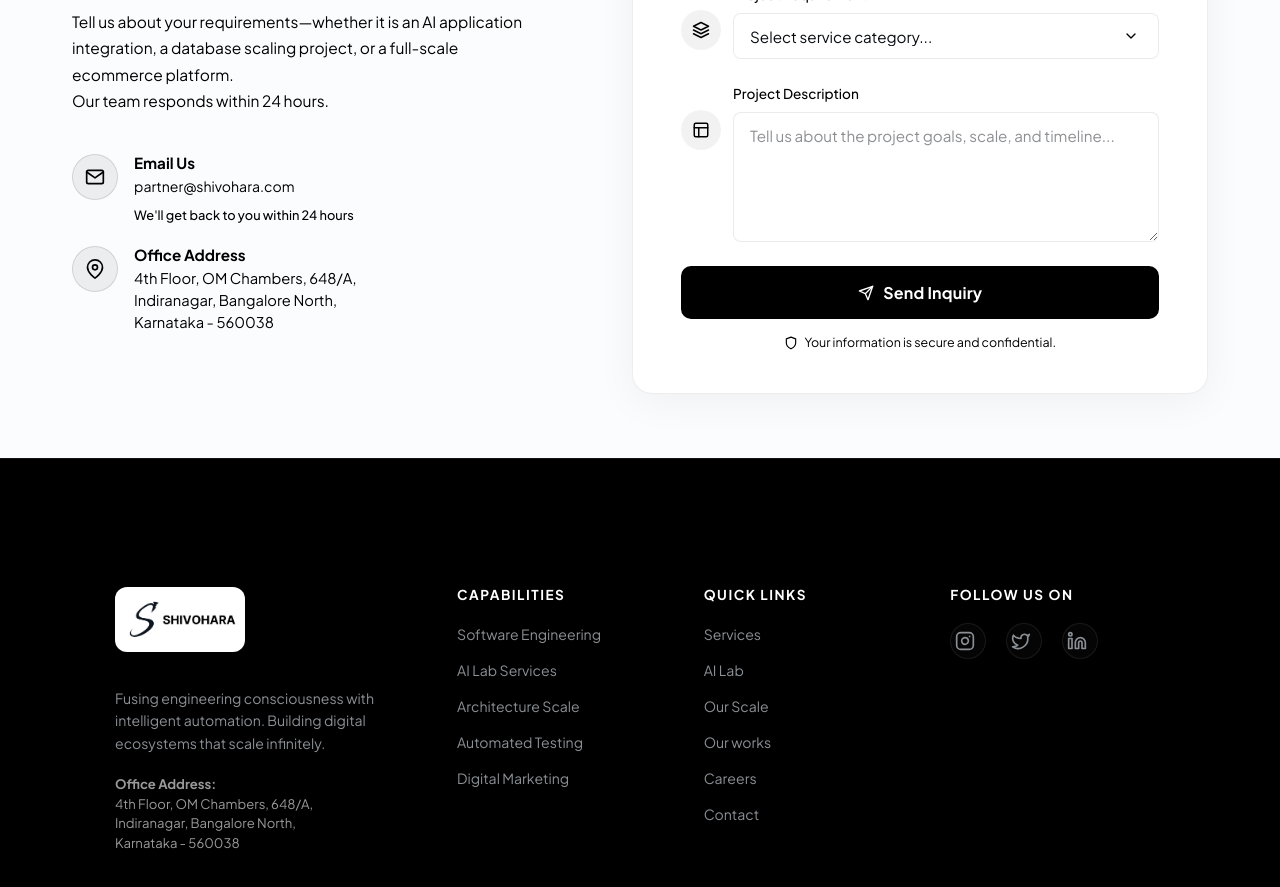
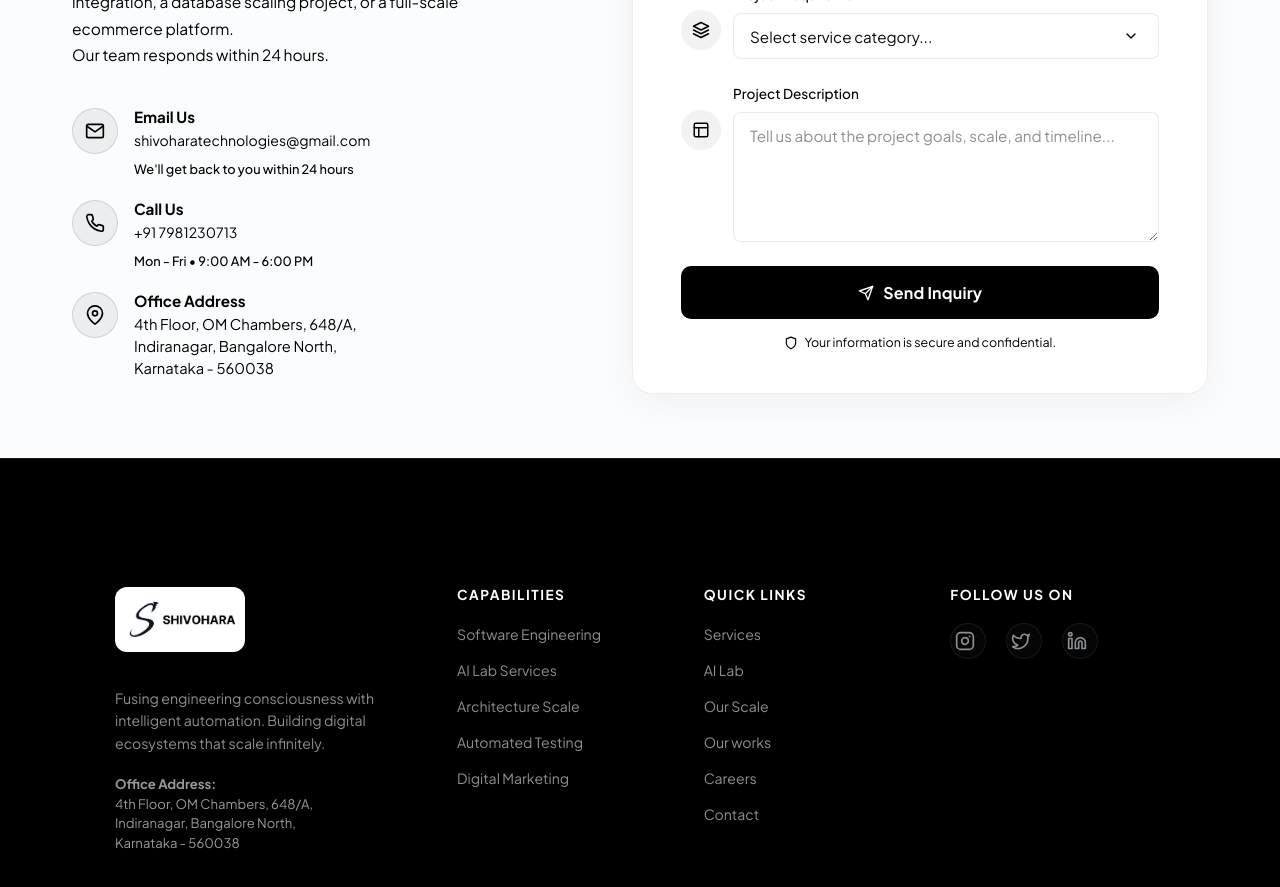
Before and after one commit to shivohara/Shivohara_frontend, a React (Vite) app: page / in a window 1280 px wide. Shown: the part 10740-11627 px from the top of the page. Built offline with nearby package versions, Linux system fonts and the light colour scheme.

Commit message:
fix: change email to shivoharatechnologies@gmail.com and add contact number 7981230713

```diff
--- a/src/App.jsx
+++ b/src/App.jsx
@@ -1324,8 +1324,19 @@ export default function App() {
                     </div>
                     <div className="contact-info-card-body">
                       <h4>Email Us</h4>
-                      <p>partner@shivohara.com</p>
+                      <p>shivoharatechnologies@gmail.com</p>
                       <span className="contact-info-card-note">We'll get back to you within 24 hours</span>
+                    </div>
+                  </div>
+
+                  <div className="contact-info-card">
+                    <div className="contact-info-card-icon">
+                      <svg width="20" height="20" viewBox="0 0 24 24" fill="none" stroke="currentColor" strokeWidth="2" strokeLinecap="round" strokeLinejoin="round"><path d="M22 16.92v3a2 2 0 0 1-2.18 2 19.79 19.79 0 0 1-8.63-3.07 19.5 19.5 0 0 1-6-6 19.79 19.79 0 0 1-3.07-8.67A2 2 0 0 1 4.11 2h3a2 2 0 0 1 2 1.72 12.84 12.84 0 0 0 .7 2.81 2 2 0 0 1-.45 2.11L8.09 9.91a16 16 0 0 0 6 6l1.27-1.27a2 2 0 0 1 2.11-.45 12.84 12.84 0 0 0 2.81.7A2 2 0 0 1 22 16.92z" /></svg>
+                    </div>
+                    <div className="contact-info-card-body">
+                      <h4>Call Us</h4>
+                      <p>+91 7981230713</p>
+                      <span className="contact-info-card-note">Mon - Fri • 9:00 AM - 6:00 PM</span>
                     </div>
                   </div>
 
```
Also changed, not shown: 2 other files (tests, documents, lock files or other folders).
